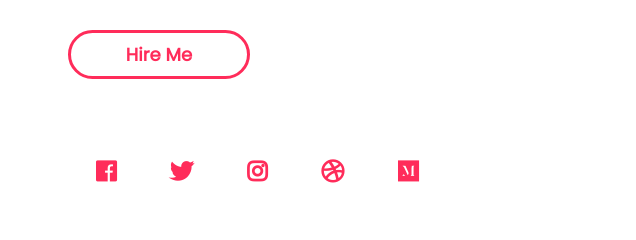
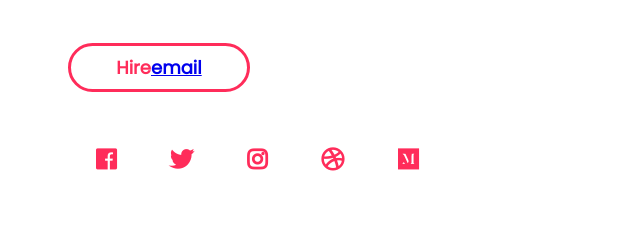
Before and after one commit to jeslinpaulraj/jeslinpaulraj.github.io, a plain HTML site: page index.html in a window 1280 px wide. Shown: the part 427-667 px from the top of the page, 0-636 px from the left. Drawn offline with nearby package versions, Linux system fonts and the light colour scheme.

Commit message:
Update index.html

```diff
--- a/index.html
+++ b/index.html
@@ -35,7 +35,7 @@
         <tr>
             <td id="about" class="animated slideInLeft" style="animation-delay:2s;">
                 <h1>student. photographer. mobile application developer. </h1>
-                <button class="btn_one">Hire Me</button><br>
+                <button class="btn_one">Hire<a href = "mailto:jeslin.paulraj@gmail.com">email</a></button>
                 <table>
                     <tr>
                         <td class="animated zoomIn" style="animation-delay:2.2s;"><a class="social"><i class="fab fa-facebook"></i></a></td>
```
